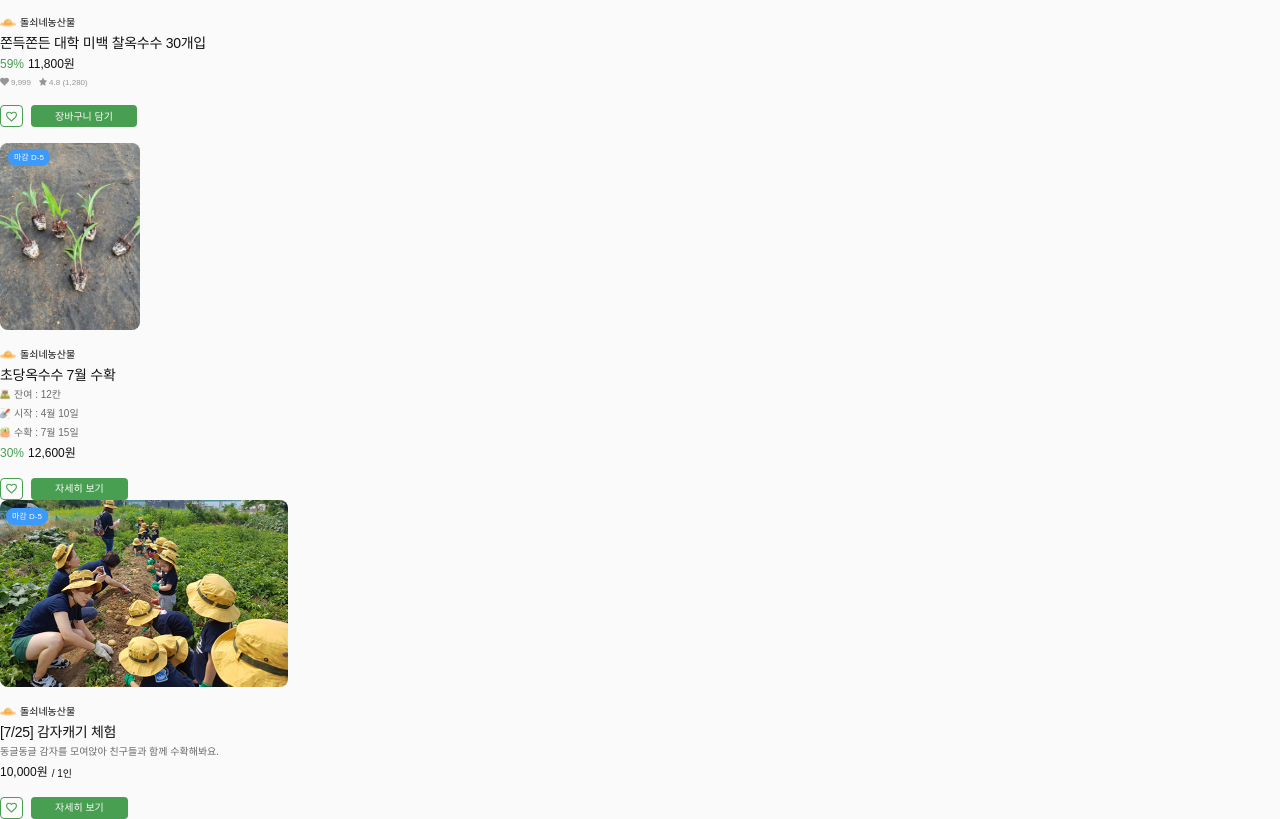
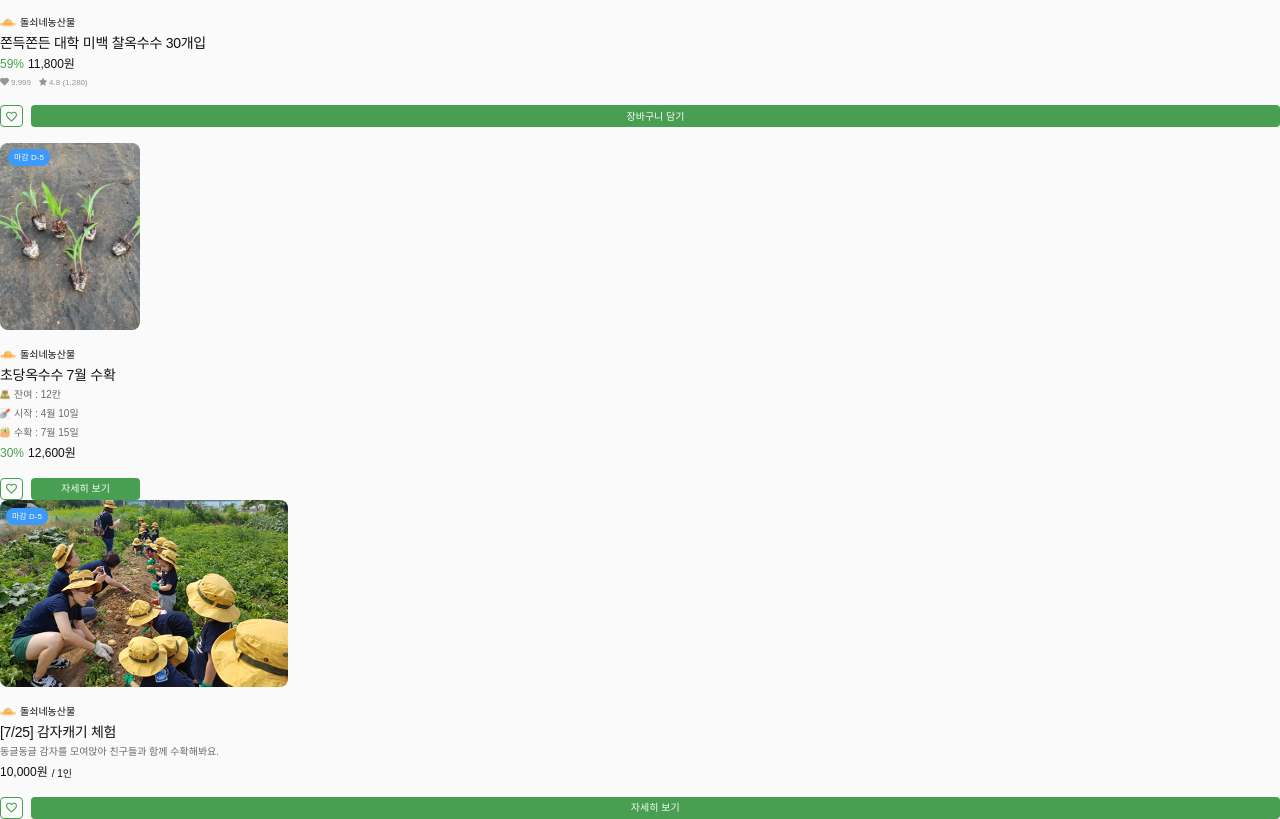
Before and after one commit to jaehyun0620/Final-05-oguogu, a Next.js app: page /product/1 in a window 1280 px wide. Shown: the part 1102-1921 px from the top of the page. Built offline with nearby package versions, Linux system fonts and the light colour scheme; a web font is replaced by a local one.

Commit message:
🩹 fix: 체험 상품 버튼 자동 확장되도록 수정 - width props 삭제 및 w-full, flex 구조 개선 Ref #76

```diff
--- a/src/components/elements/CommonButton/CommonButton.tsx
+++ b/src/components/elements/CommonButton/CommonButton.tsx
@@ -1,11 +1,11 @@
 import CommonButtonProps from '@/components/elements/CommonButton/CommonButton.type';
 
-export default function CommonButton({ feature, textSize, width, height }: CommonButtonProps) {
+export default function CommonButton({ feature, textSize, height }: CommonButtonProps) {
   return (
     <button
-      className={`flex items-center justify-center text-center
+      className={`flex flex-1 items-center justify-center text-center
          bg-oguogu-main text-oguogu-white
-         ${textSize} ${width} ${height}
+         ${textSize} ${height}
          px-[24px] py-[6px] rounded-[4px]`}
     >
       {feature}
--- a/src/components/elements/CommonButton/CommonButton.type.tsx
+++ b/src/components/elements/CommonButton/CommonButton.type.tsx
@@ -1,6 +1,5 @@
 export default interface CommonButtonProps {
   feature: string;
   textSize: string;
-  width: string;
   height: string;
 }
--- a/src/components/elements/InteractionButton/InteractionButton.tsx
+++ b/src/components/elements/InteractionButton/InteractionButton.tsx
@@ -2,11 +2,9 @@ import CommonButton from '@/components/elements/CommonButton/CommonButton';
 import Link from 'next/link';
 
 export default function InteractionButton({ type }: { type: 'crop' | 'garden' | 'experience' }) {
-  const width: string = type === 'experience' ? '257px' : '109px';
-
   return (
     <>
-      <div className="flex gap-2">
+      <div className="w-full flex basis-full gap-2">
         <button className="flex items-center justify-center border-1 rounded-[4px] border-oguogu-main bg-oguogu-white w-[23px] h-[22px] cursor-pointer">
           <svg xmlns="http://www.w3.org/2000/svg" width="11" height="11" viewBox="0 0 11 11" fill="none">
             <path
@@ -16,14 +14,13 @@ export default function InteractionButton({ type }: { type: 'crop' | 'garden' |
           </svg>
         </button>
         {type === 'experience' ? (
-          <Link href="/">
-            <CommonButton feature={'자세히 보기'} textSize="text-[10px]" width={`w-[${width}]`} height="h-[22px]" />
+          <Link href="/" className="flex w-full">
+            <CommonButton feature={'자세히 보기'} textSize="text-[10px]" height="h-[22px]" />
           </Link>
         ) : (
           <CommonButton
             feature={type === 'crop' ? '장바구니 담기' : '자세히 보기'}
             textSize="text-[10px]"
-            width={`w-[${width}]`}
             height="h-[22px]"
           />
         )}
```
